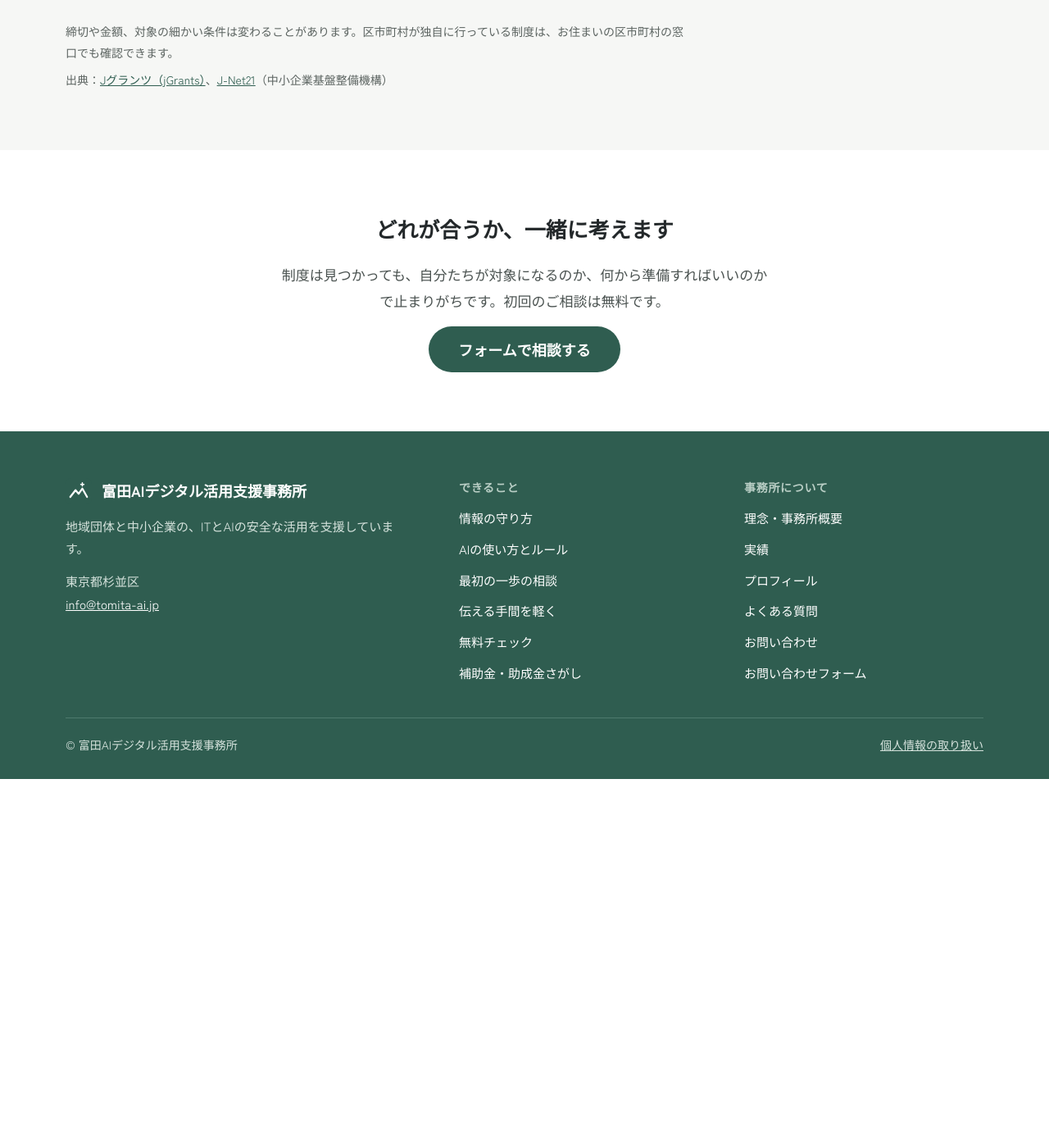
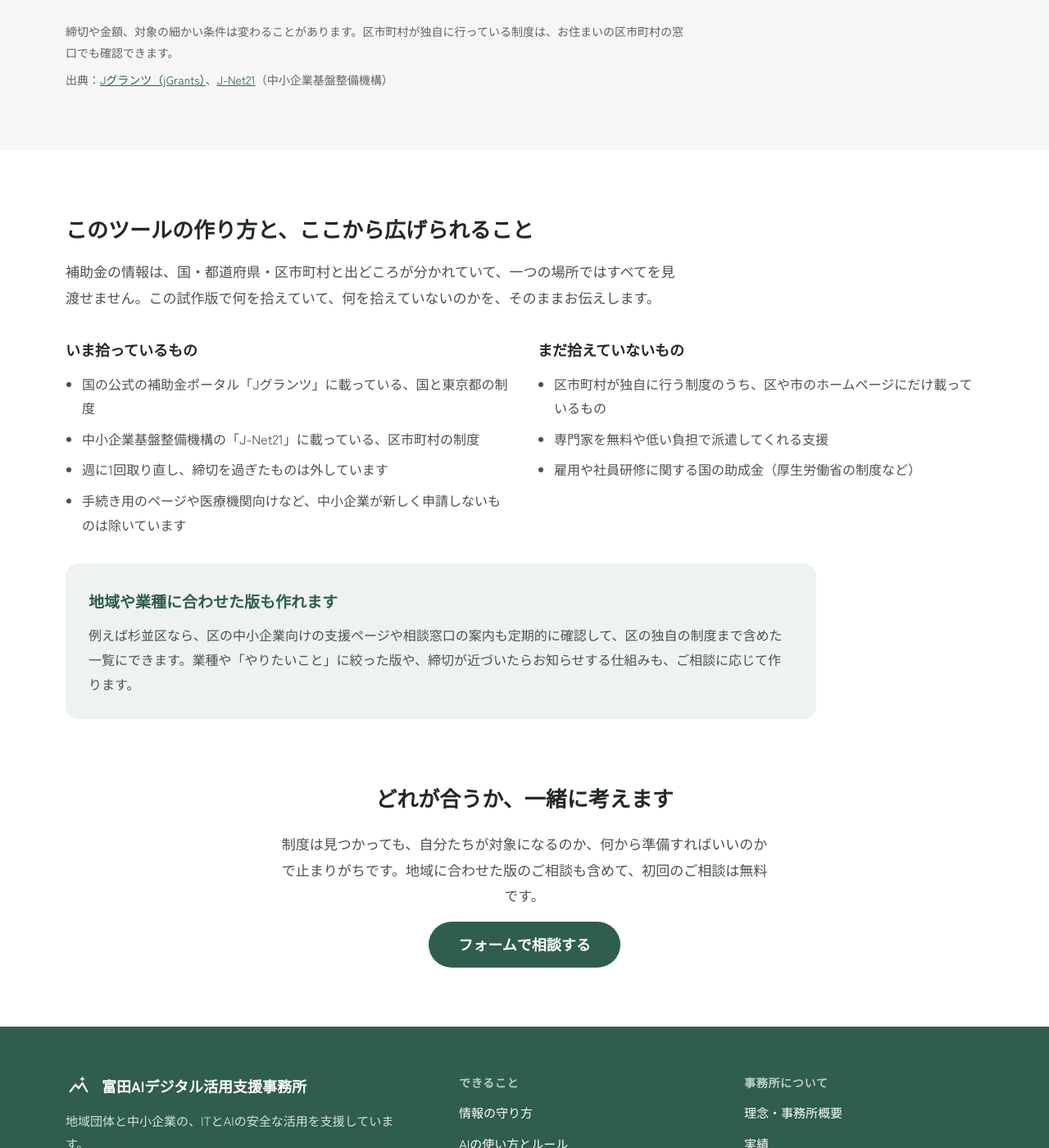
Before and after one commit to fumifumi0831/tomita-ai.jp, a Jekyll site: the page built from subsidy.html, in a window 1280 px wide and 1400 px high, scrolled down 5596 px. Shown: the whole window at 82% size. Built offline with Jekyll 4.4.1, drawn with Linux system fonts in a browser that asks for light colours; before the commit the page ends 6546 px from its top, so only the background shows below that.

Commit message:
補助金さがしに、拾えている範囲と地域に合わせた版の案内を追加（案）
Co-Authored-By: Claude Opus 5.5 <noreply@anthropic.com>
Claude-Session: https://claude.ai/code/session_01L8vDNe7qbjzHshKeG5faMY

```diff
--- a/subsidy.html
+++ b/subsidy.html
@@ -71,9 +71,41 @@ description: やりたいことと従業員数を選ぶだけで、東京都内
 </section>
 
 <section>
+<div style="max-width: 1120px; margin: 0 auto; padding: 72px 24px 0; display: flex; flex-direction: column; gap: 32px">
+<div style="display: flex; flex-direction: column; gap: 12px">
+<h2 style="margin: 0; font-size: 26px; font-weight: 700">このツールの作り方と、ここから広げられること</h2>
+<p style="margin: 0; font-size: 17px; color: #4A5250; max-width: 760px">補助金の情報は、国・都道府県・区市町村と出どころが分かれていて、一つの場所ではすべてを見渡せません。この試作版で何を拾えていて、何を拾えていないのかを、そのままお伝えします。</p>
+</div>
+<div style="display: flex; flex-wrap: wrap; gap: 32px">
+<div style="flex: 1 1 300px; min-width: 0; display: flex; flex-direction: column; gap: 10px">
+<h3 style="margin: 0; font-size: 18px; font-weight: 700">いま拾っているもの</h3>
+<ul style="margin: 0; padding: 0 0 0 20px; display: flex; flex-direction: column; gap: 8px; font-size: 16px; color: #4A5250">
+<li>国の公式の補助金ポータル「Jグランツ」に載っている、国と東京都の制度</li>
+<li>中小企業基盤整備機構の「J-Net21」に載っている、区市町村の制度</li>
+<li>週に1回取り直し、締切を過ぎたものは外しています</li>
+<li>手続き用のページや医療機関向けなど、中小企業が新しく申請しないものは除いています</li>
+</ul>
+</div>
+<div style="flex: 1 1 300px; min-width: 0; display: flex; flex-direction: column; gap: 10px">
+<h3 style="margin: 0; font-size: 18px; font-weight: 700">まだ拾えていないもの</h3>
+<ul style="margin: 0; padding: 0 0 0 20px; display: flex; flex-direction: column; gap: 8px; font-size: 16px; color: #4A5250">
+<li>区市町村が独自に行う制度のうち、区や市のホームページにだけ載っているもの</li>
+<li>専門家を無料や低い負担で派遣してくれる支援</li>
+<li>雇用や社員研修に関する国の助成金（厚生労働省の制度など）</li>
+</ul>
+</div>
+</div>
+<div style="background: #EEF3F0; border-radius: 16px; padding: 28px; display: flex; flex-direction: column; gap: 10px; max-width: 860px">
+<h3 style="margin: 0; font-size: 19px; font-weight: 700; color: #2F5D50">地域や業種に合わせた版も作れます</h3>
+<p style="margin: 0; font-size: 16px; color: #4A5250">例えば杉並区なら、区の中小企業向けの支援ページや相談窓口の案内も定期的に確認して、区の独自の制度まで含めた一覧にできます。業種や「やりたいこと」に絞った版や、締切が近づいたらお知らせする仕組みも、ご相談に応じて作ります。</p>
+</div>
+</div>
+</section>
+
+<section>
 <div style="max-width: 1120px; margin: 0 auto; padding: 72px 24px; display: flex; flex-direction: column; gap: 16px; align-items: center; text-align: center">
 <h2 style="margin: 0; font-size: 26px; font-weight: 700">どれが合うか、一緒に考えます</h2>
-<p style="margin: 0; font-size: 17px; color: #4A5250; max-width: 600px">制度は見つかっても、自分たちが対象になるのか、何から準備すればいいのかで止まりがちです。初回のご相談は無料です。</p>
+<p style="margin: 0; font-size: 17px; color: #4A5250; max-width: 600px">制度は見つかっても、自分たちが対象になるのか、何から準備すればいいのかで止まりがちです。地域に合わせた版のご相談も含めて、初回のご相談は無料です。</p>
 <a href="https://forms.gle/3riH2FEBzJ8SkmK79" target="_blank" rel="noopener" style="display: inline-flex; align-items: center; min-height: 56px; padding: 0 36px; background: #2F5D50; color: #FFFFFF; border-radius: 28px; text-decoration: none; font-size: 18px; font-weight: 700">フォームで相談する</a>
 </div>
 </section>
```
